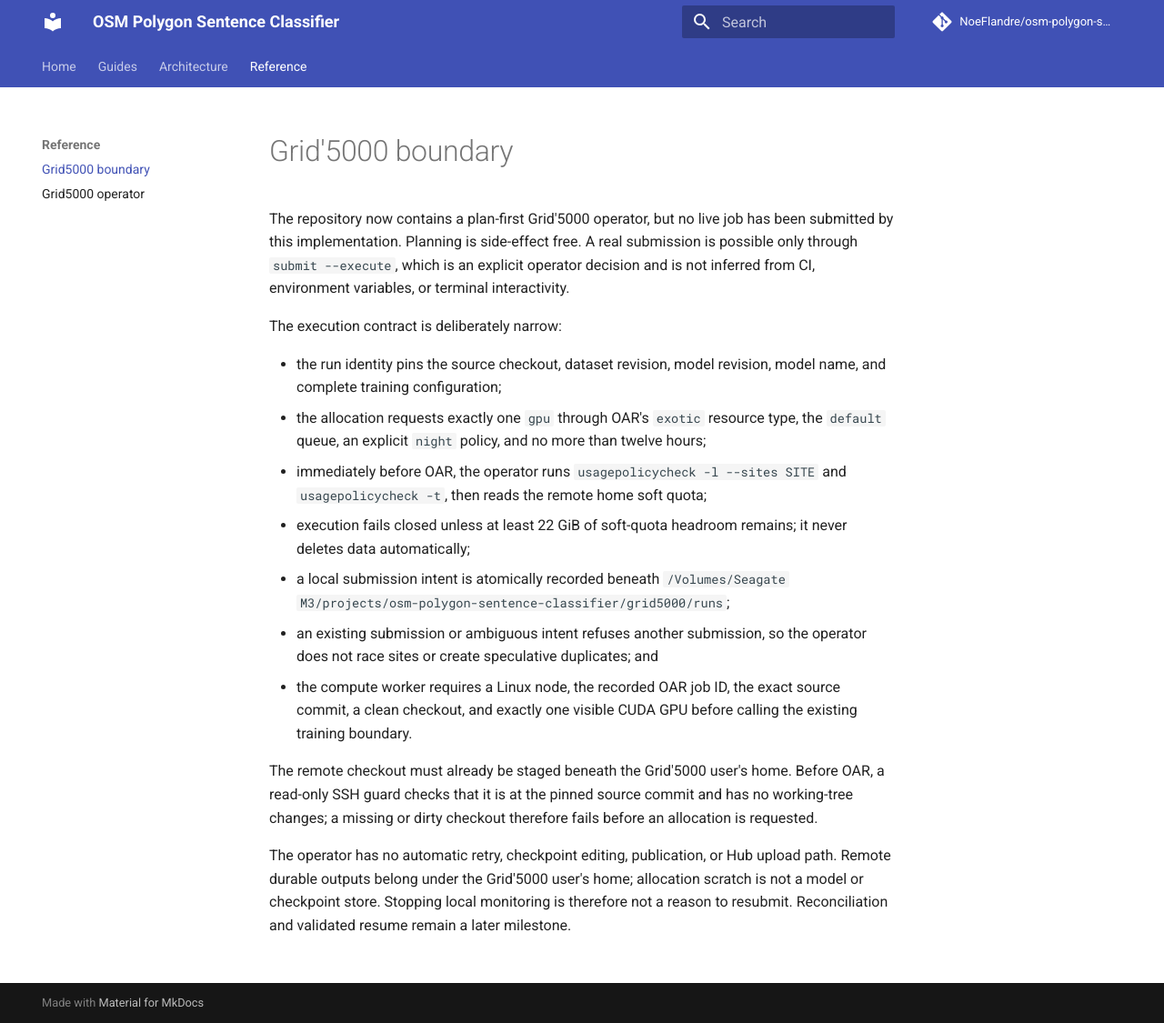
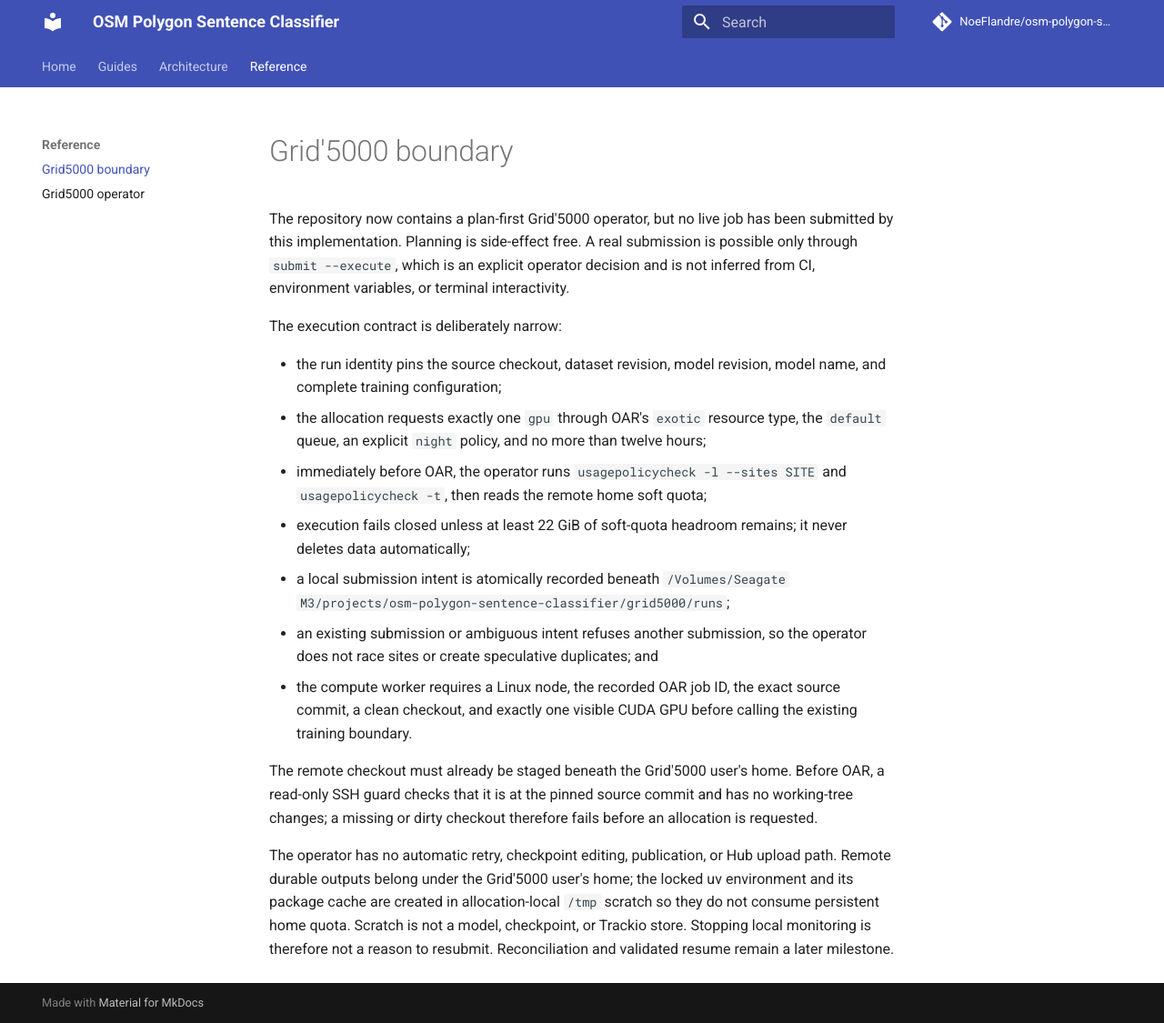
Before and after one commit to NoeFlandre/osm-polygon-sentence-classifier, an MkDocs documentation site: the page built from docs/reference/grid5000-boundary.md, in a window 1280 px wide and 1125 px high. Shown: the whole window at 91% size. Built offline with MkDocs 1.6.1 and Material for MkDocs 9.7.7, drawn with Linux system fonts in a browser that asks for light colours; comment, search, counter and statistics services are not loaded.

Commit message:
fix: run Grid training environment in job scratch

```diff
--- a/docs/reference/grid5000-boundary.md
+++ b/docs/reference/grid5000-boundary.md
@@ -33,6 +33,8 @@ before an allocation is requested.
 
 The operator has no automatic retry, checkpoint editing, publication, or Hub
 upload path. Remote durable outputs belong under the Grid'5000 user's home;
-allocation scratch is not a model or checkpoint store. Stopping local
-monitoring is therefore not a reason to resubmit. Reconciliation and validated
-resume remain a later milestone.
+the locked uv environment and its package cache are created in allocation-local
+`/tmp` scratch so they do not consume persistent home quota. Scratch is not a
+model, checkpoint, or Trackio store. Stopping local monitoring is therefore not
+a reason to resubmit. Reconciliation and validated resume remain a later
+milestone.
```
Also changed, not shown: docs/architecture/overview.md (+3 -1 lines), docs/reference/grid5000-operator.md (+5 -1 lines), 2 other files.
